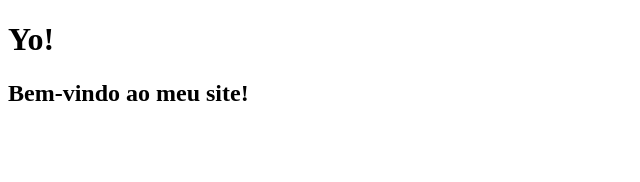
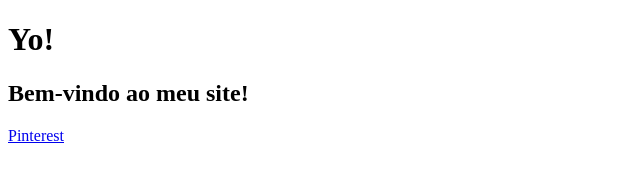
Before and after one commit to Gutho-OvO/Teste, a plain HTML site: page index.html in a window 1280 px wide. Shown: the full height of the page, 0-640 px from the left. Drawn offline with Linux system fonts and the light colour scheme.

Commit message:
Update index.html

```diff
--- a/index.html
+++ b/index.html
@@ -8,5 +8,6 @@
 <body>
     <h1>Yo!</h1>
     <h2>Bem-vindo ao meu site!</h2>
+    <a href="https://pt.pinterest.com/">Pinterest</a>
 </body>
 </html>
```
